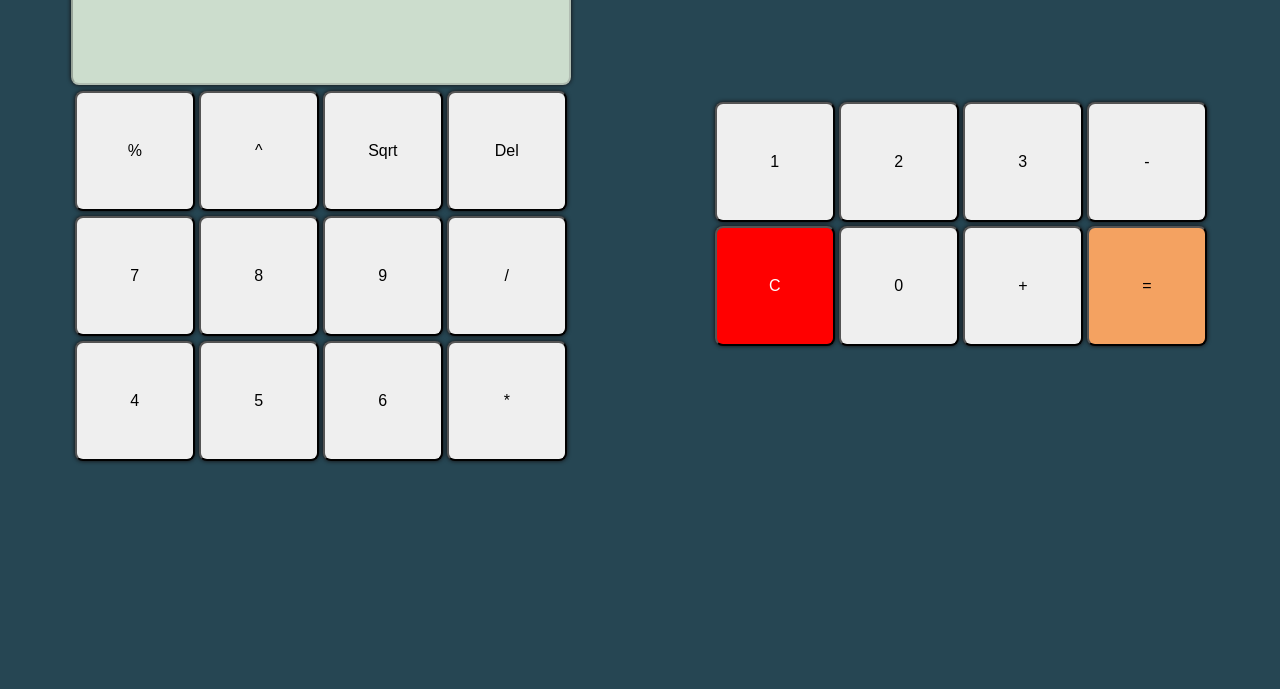
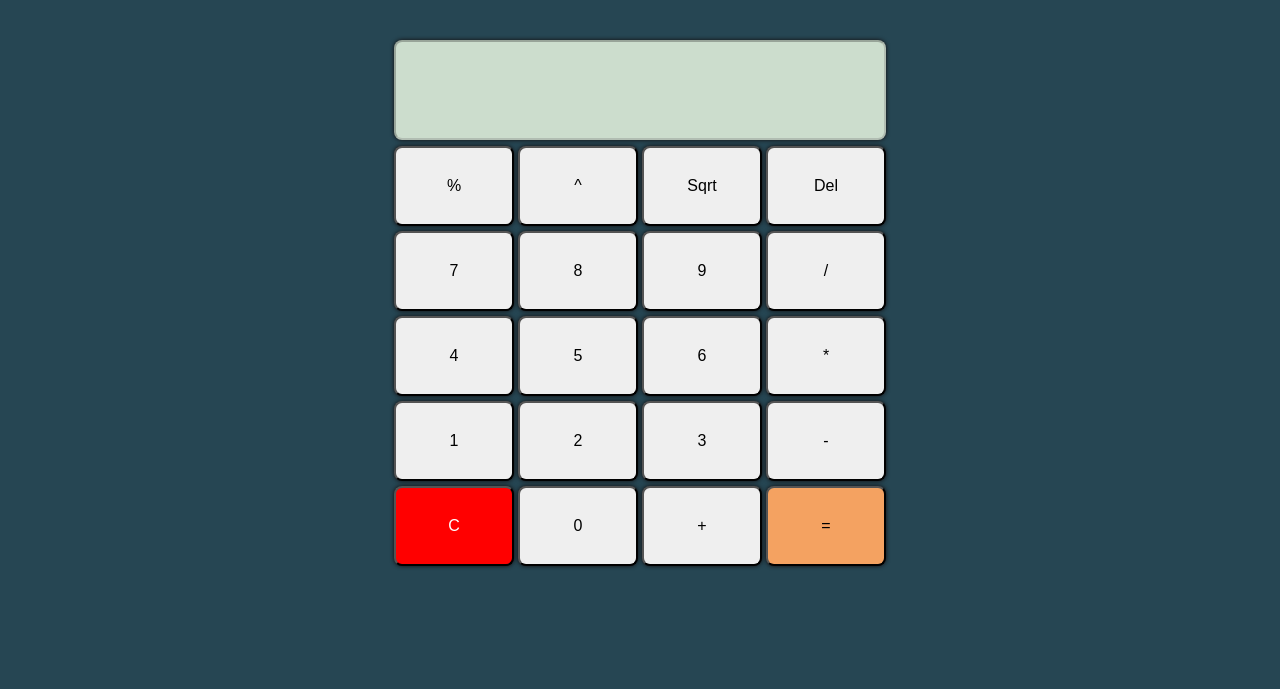
Before and after one commit to HafeezU23/SimpleCalculator, a plain HTML site: page index.html in a window 1280 px wide. Shown: the part 111-800 px from the top of the page. Drawn offline with Linux system fonts and the light colour scheme.

Commit message:
responsive

```diff
--- a/style.css
+++ b/style.css
@@ -61,3 +61,15 @@ h1{
 .equal-btn-font:hover{
     background-color: #F4A240;
 }
+
+@media (min-width:500px) and (max-width:1600px){
+    .container{
+        height: 80vh;
+    }
+    .btn{
+        height: 10vmin;
+    }
+    #display{
+        width: 61vmin;
+    }
+}
```
